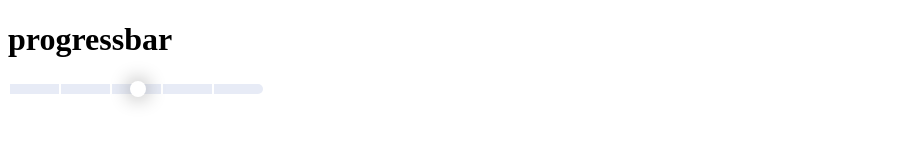
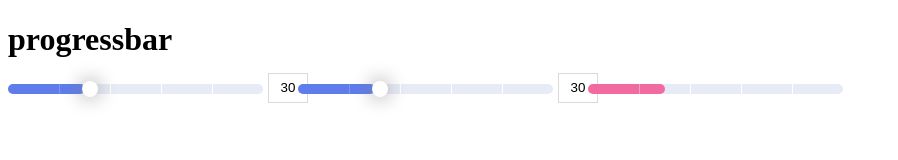
Before and after one commit to cocobino/js_progress_bar, a plain HTML site: page index.html in a window 1280 px wide. Shown: the whole page, without its empty margins (0-898 px from the left). Drawn offline with nearby package versions, Linux system fonts and the light colour scheme.

Commit message:
template 작업

```diff
--- a/index.css
+++ b/index.css
@@ -1,6 +1,7 @@
 .progress_bar_warpper {
     display: inline-block;
     position: relative;
+    width: 290px;
 }
 
 .progress_bar_warpper .progress_bar_bgArea {
@@ -14,23 +15,25 @@
 .progress_bar_warpper .progress_bar_bgArea .progress {
     position: absolute;
     height: 10px;
+    overflow: hidden;
+    max-width: 100%;
+    transition: width .2s ease;
+}
+
+.progress_bar_warpper .progress_bar_bgArea .progress .divider {
+    position: absolute;
+    width: 1px;
+    height: 10px;
+    background: #7e96ee;
 }
 
 .progress_bar_warpper .progress_bar_bgArea .progress_bar_bg {
     height: 10px;
     width: 50px;
     background: #e7ebf6;
-    margin-left: 2px;
+    margin-left: 1px;
 }
 
-.progress_bar_warpper .progress_bar_bgArea .progress_bar_bg:first-child {
-    margin-left: 0;
-    border-radius: 5px 0 0 5px;
-}
-
-.progress_bar_warpper .progress_bar_bgArea .progress_bar_bg:last-child {
-    border-radius: 0 5px 5px 0;
-}
 
 .progress_bar_warpper .progress_bar_range input[type="range"] {
     position: absolute;
@@ -46,6 +49,9 @@
 
 .progress_bar_warpper .progress_bar_range input[type="range"]::-webkit-slider-thumb {
     -webkit-appearance: none;
+}
+
+.progress_bar_warpper .progress_bar_range input[type="range"].manipulate::-webkit-slider-thumb {
     cursor: pointer;
     width: 16px;
     height: 16px;
@@ -53,3 +59,16 @@
     background: white;
     box-shadow: 0px 0px 20px gray;
 }
+
+.progress_bar_warpper .progress_bar_range input[type="text"] {
+    border: 1px solid #dadada;
+    outline: none;
+    position: absolute;
+    top: -11px;
+    right: -10px;
+    height: 30px;
+    width: 40px;
+    padding: 7px;
+    box-sizing: border-box;
+    text-align: center;
+}
--- a/index.html
+++ b/index.html
@@ -5,24 +5,50 @@
     <meta name="viewport" content="width=device-width, initial-scale=1.0">
     <title>progress_bar</title>
     <link rel="stylesheet" href='./index.css' />
+    <script src="https://code.jquery.com/jquery-3.5.1.js" integrity="sha256-QWo7LDvxbWT2tbbQ97B53yJnYU3WhH/C8ycbRAkjPDc=" crossorigin="anonymous"></script>
 </head>
 <body>
     <h1>progressbar</h1>
-    <!-- wrapper -->
-    <div class="progress_bar_warpper">
-        <div class="progress_bar_bgArea">
-            <div id="progress" class="progress"></div>
-            <div class="progress_bar_bg"></div>
-            <div class="progress_bar_bg"></div>
-            <div class="progress_bar_bg"></div>
-            <div class="progress_bar_bg"></div>
-            <div class="progress_bar_bg"></div>
-        </div>
-        <div class="progress_bar_range">
-            <input id="range" class="" type="range" />
-        </div>
-    </div>
+
+    <div id="test"></div>
 
     <script src="./index.js"></script>
+    <script>
+  document.querySelector('#test').innerHTML+=RangeBar({
+    divider: 5,
+    name: 'rangeBar2',
+    key:'range',
+    type: 'manipulate',
+    color: {progress: '#5e7cea', divider: '#7e96ee'},
+    value: '30',
+    width: '250',
+    attribute: {min: 0, max: 100, step:10},
+    textArea: true
+}).template();
+
+    document.querySelector('#test').innerHTML+=RangeBar({
+    divider: 5,
+    name: 'rangeBar',
+    key:'range',
+    type: 'manipulate',
+    color: {progress: '#5e7cea', divider: '#7e96ee'},
+    value: '30',
+    width: '250',
+    attribute: {min: 0, max: 100, step:10},
+    textArea: true
+}).template();
+
+document.querySelector('#test').innerHTML+=RangeBar({
+    divider: 5,
+    name: 'rangeBar1',
+    key:'range',
+    type: 'result',
+    color: {progress: '#f16ba0', divider: '#f3a1c5'},
+    value: '30',
+    width: '250',
+    attribute: {min: 0, max: 100},
+    textArea: false
+}).template();
+    </script>
 </body>
 </html>
--- a/index.js
+++ b/index.js
@@ -1,10 +1,102 @@
-(() => {
-    document.querySelector('#range').addEventListener('input', e => {
-        const value = e.target.value;
-        const $progress = document.querySelector('#progress');
+const RangeBar = (() => {
+    let opt = {};
 
-        $progress['style']['background'] ='#5d7be9';
-        $progress['style']['border-radius'] = '8px 0 0 8px';
-        $progress['style']['width'] = `${value}%`;
-    });
+        const validation = (() => {
+            const type = ['manipulate', 'result'];
+            // const attri
+
+            return function(opt) {
+                type.indexOf(opt.type) === -1 ? new Error('type 명을 확인해주세요.') : '';
+            };
+        })();
+
+        const template = (() => {
+        //  선택영역 divider
+            function selectRange() {
+                let t= '';
+                for(let i=0; i<opt.divider-1; i++) t+=`<div class="divider" style="left: ${((opt.width/opt.divider)*(i+1))+(i+1)}px; background:${opt['color']['divider']}"></div>`;
+                return t;
+            }
+        //  배경
+            function background() {
+                let t ='';
+                for(let i=0; i<opt.divider; i++) t+= `<div class="progress_bar_bg" style="border-radius:${i===0 ? '8px 0 0 8px' : i===opt.divider-1 ? '0 8px 8px 0' : ''}"></div>`;
+                return t;
+            }
+        // 진행바
+            function range() {
+                return `<div class="progress_bar_range">
+                            <input type="range" class="${opt.type}" value="${opt.value}" data-id="${opt.name}:range" data-type="${opt.type}" data-target="${opt.name}" data-key="${opt.key}" name="${opt.name}" step="${opt['attribute']['step'] ? opt['attribute']['step'] : ''}" min="${opt['attribute']['min'] ? opt['attribute']['min'] : ''}" max="${opt['attribute']['max'] ? opt['attribute']['max'] : ''}"/>
+                            ${opt.textArea ? `<input type="text" data-target="${opt.name}" data-id="${opt.name}:rangeTxt" value=${opt.value ? opt.value : ''} data-key="${opt.key}Txt" name="${opt.name}Txt"/>` : ''}
+                        </div>`
+            }
+        //  default
+            function setRange() {
+                return `background: ${opt['color']['progress']}; border-radius:8px; width: ${opt.value ? (Number(opt.value) >= 100 ? 100 : opt.value)  : 0}%`;
+            }
+
+            return function() {
+                return `<div class="progress_bar_warpper" data-range-key="${opt.key}" style="width:${opt.textArea ? Number(opt.width.split('px')[0])+40 : Number(opt.width.split('px')[0])}px;">
+                            <div class="progress_bar_bgArea">
+                                <div data-id="${opt.name}:progress" class="progress" data-type="${opt.type}" data-key="${opt.key}" style="${setRange()}">
+                                ${selectRange()}
+                                </div>
+                                ${background()}
+                            </div>
+                            ${range()}
+                        </div>`;
+            };
+        })();
+
+        function event() {
+            const cssUtil = ($target, bg, width) => {
+                $target.css({
+                    'background': bg,
+                    'border-radius': '8px 0 0 8px',
+                    'width' : `${width}%`
+                });
+            };
+            const $doc =$(document);
+
+            // rangeBar
+            $doc.on('input', `input[data-id="${opt.name}:range"]`, e => {
+                const value = e.target.value;
+                const target =  e.target.dataset.target;
+                const type = e.target.dataset.type;
+                const $progress = $(`div[data-id="${target}:progress"]`);
+                const $input = $(`input[data-id="${target}:rangeTxt"]`);
+
+                cssUtil($progress, opt['color']['progess'],value);
+                $input.val(value);
+
+                if(type === 'manipulate') {
+                    let resultValue=0;
+                    $(`input[data-key="${opt.key}"][data-type="${type}"]`).each((i, $dom) => resultValue += Number($dom.value));
+                    $(`input[data-key="${opt.key}"][data-type="result"]`).val(resultValue);
+                    $(`div[data-type="result"][data-key=${e.target.dataset.key}]`).css('width', resultValue+'%');
+                }
+            });
+
+            // inputTxt
+            $doc.on('keyup', `input[data-id="${opt.name}:rangeTxt"]`, e => {
+                const value = e.target.value;
+                const target = e.target.dataset.target;
+                const $range = $(`input[data-id="${target}:range"]`);
+                const $progress = $(`div[data-id="${target}:progress"]`);
+
+                cssUtil($progress, opt['color']['progess'],value);
+                $range.val(value);
+            });
+        };
+
+    return function(option) {
+        opt = {...option};
+        validation(opt);
+        event();
+        return {
+            el:$(template()),
+            template: template
+        };
+    }
+
 })();
```
